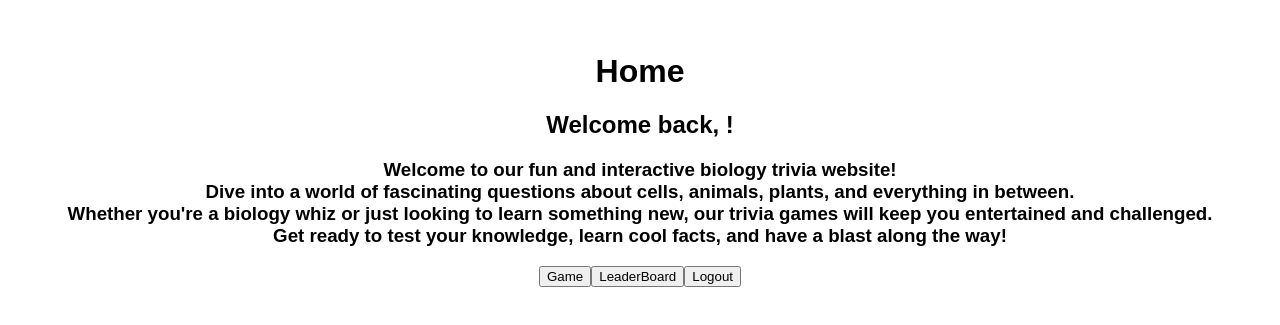
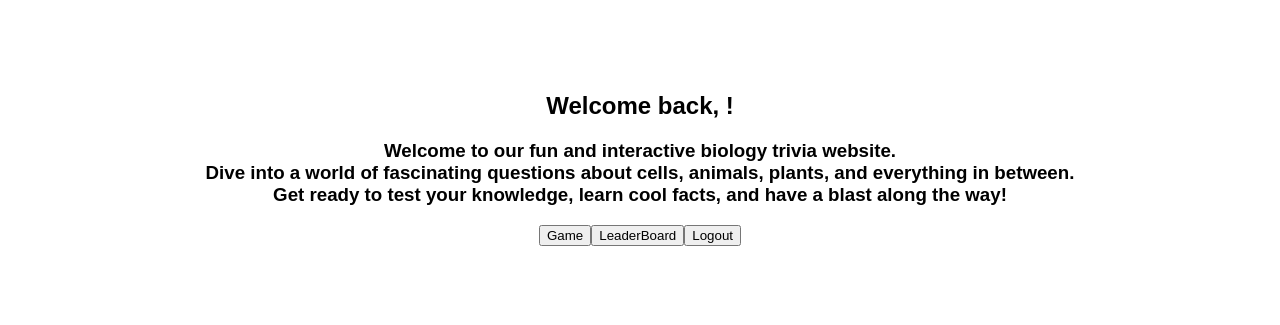
Before and after one commit to jnmasterjn/IB-Bio-Quiz-App, a React (Vite) app in the folder client/react-frontend/: page /Home in a window 1280 px wide. Shown: the part 241-566 px from the top of the page. Built offline with nearby package versions, Linux system fonts and the light colour scheme; sample sign-in values are in the browser's storage.

Commit message:
fix some text problems

```diff
--- a/client/react-frontend/src/assets/pages/Game.jsx
+++ b/client/react-frontend/src/assets/pages/Game.jsx
@@ -87,7 +87,6 @@ function Game(){
         }else{
 
             SetMessageColor('red')
-            console.log(currentQuestion.answer)
             SetAnswerMessage(`Your answer is WRONG!, the corect asnwer is: ${currentQuestion.answer}`)
 
             console.log(MessageColor)
--- a/client/react-frontend/src/assets/pages/Home.jsx
+++ b/client/react-frontend/src/assets/pages/Home.jsx
@@ -18,12 +18,10 @@ function Home(){
         <>
         <title>Home</title>
         <div>
-            <h1>Home</h1>
             <h2>Welcome back, {name} ! </h2>
             <h3>
-            Welcome to our fun and interactive biology trivia website! <br/>
+            Welcome to our fun and interactive biology trivia website. <br/>
             Dive into a world of fascinating questions about cells, animals, plants, and everything in between. <br/>
-            Whether you're a biology whiz or just looking to learn something new, our trivia games will keep you entertained and challenged. <br/>
             Get ready to test your knowledge, learn cool facts, and have a blast along the way!
             </h3>
             <Link to='../rule'><button>Game</button></Link>
```
Also changed, not shown: 1 other file (tests, documents, lock files or other folders).
